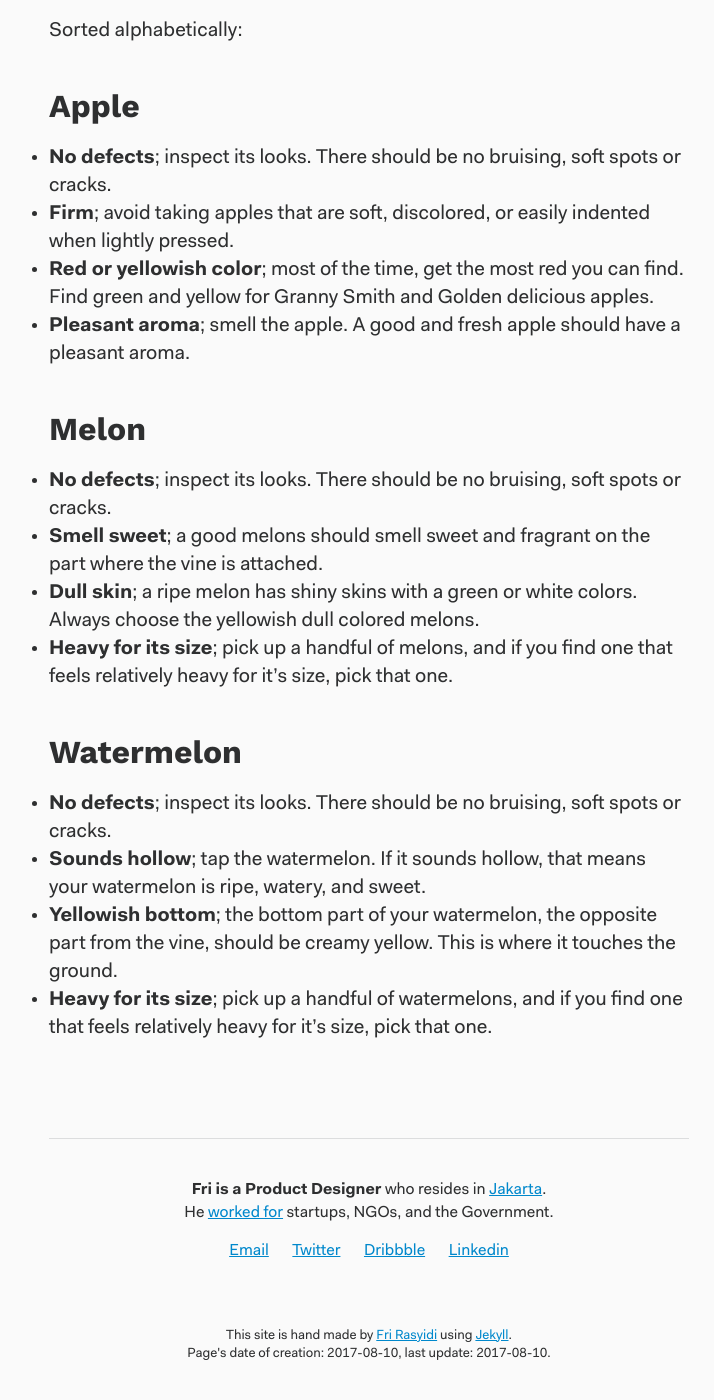
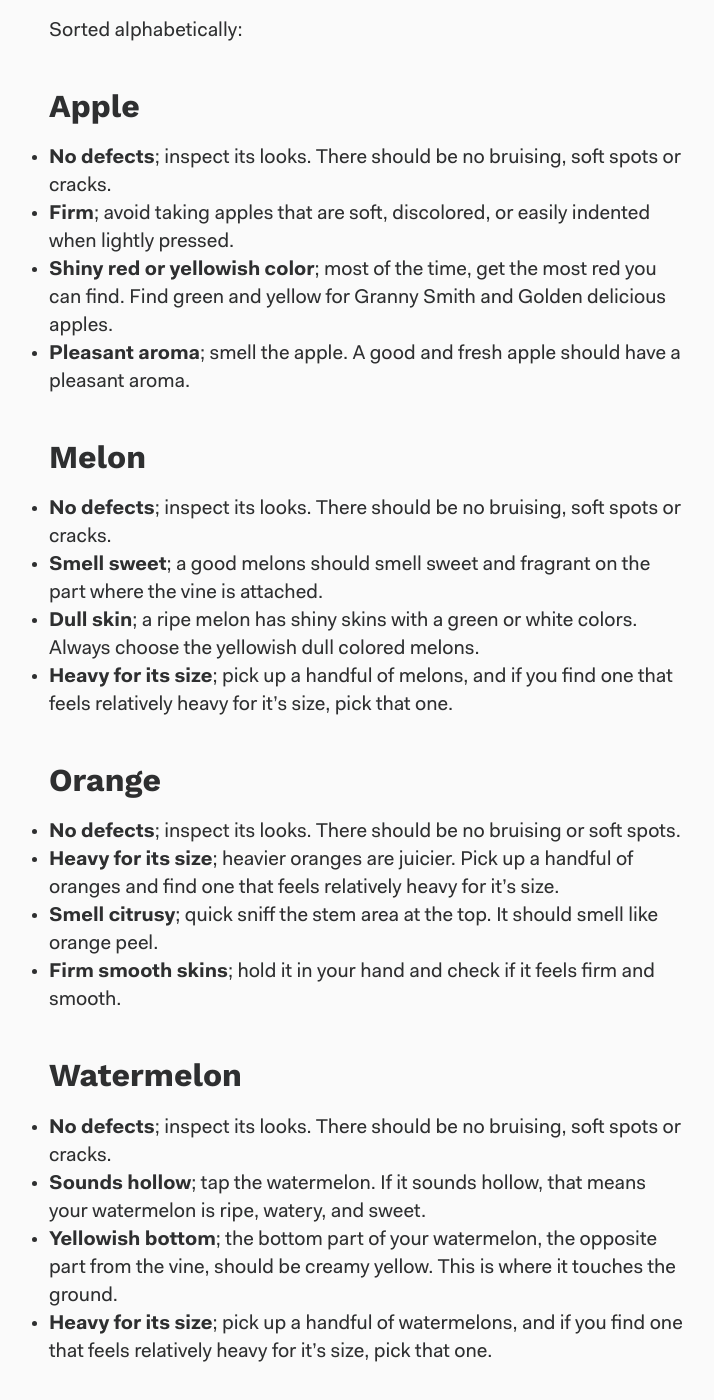
Before and after one commit to frirasyidi/frirasyidi.github.io, a Jekyll site: the page built from _posts/2017-08-10-how-to-pick-the-right-fruits.md, in a window 1280 px wide and 1400 px high, scrolled down 502 px. Shown: the whole window, without its empty margins (271-985 px from the left). Built offline with Jekyll 4.4.1, drawn with Linux system fonts in a browser that asks for light colours.

Commit message:
Add orange to fruit guide

```diff
--- a/_posts/2017-08-10-how-to-pick-the-right-fruits.md
+++ b/_posts/2017-08-10-how-to-pick-the-right-fruits.md
@@ -15,7 +15,7 @@ Sorted alphabetically:
 
 * **No defects**; inspect its looks. There should be no bruising, soft spots or cracks.
 * **Firm**; avoid taking apples that are soft, discolored, or easily indented when lightly pressed.
-* **Red or yellowish color**; most of the time, get the most red you can find. Find green and yellow for Granny Smith and Golden delicious apples.
+* **Shiny red or yellowish color**; most of the time, get the most red you can find. Find green and yellow for Granny Smith and Golden delicious apples.
 * **Pleasant aroma**; smell the apple. A good and fresh apple should have a pleasant aroma.
 
 ## Melon
@@ -25,6 +25,13 @@ Sorted alphabetically:
 * **Dull skin**; a ripe melon has shiny skins with a green or white colors. Always choose the yellowish dull colored melons.
 * **Heavy for its size**; pick up a handful of melons, and if you find one that feels relatively heavy for it's size, pick that one.
 
+## Orange
+
+* **No defects**; inspect its looks. There should be no bruising or soft spots.
+* **Heavy for its size**; heavier oranges are juicier. Pick up a handful of oranges and find one that feels relatively heavy for it's size.
+* **Smell citrusy**; quick sniff the stem area at the top. It should smell like orange peel.
+* **Firm smooth skins**; hold it in your hand and check if it feels firm and smooth.
+
 ## Watermelon
 
 * **No defects**; inspect its looks. There should be no bruising, soft spots or cracks.
```
